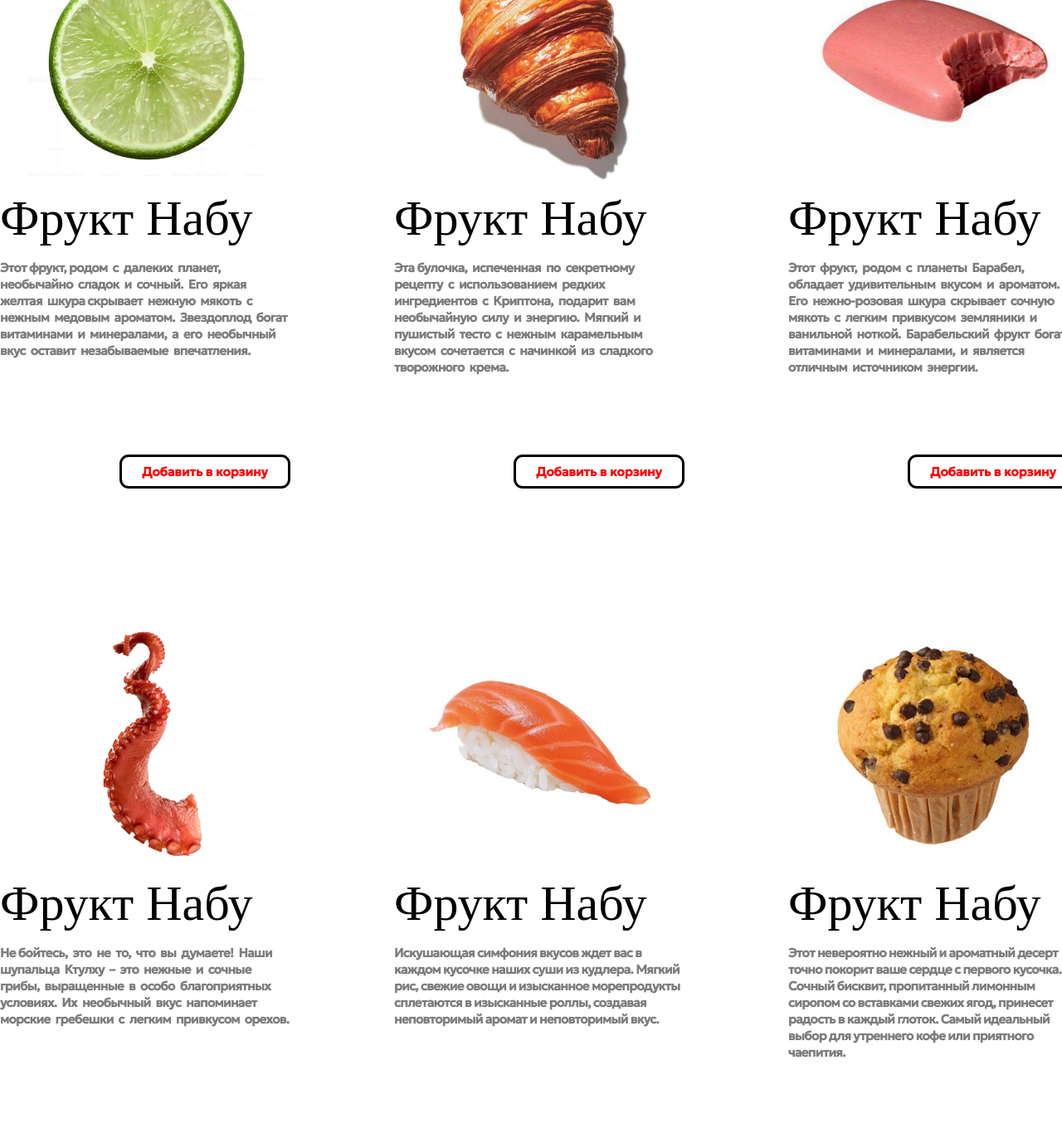
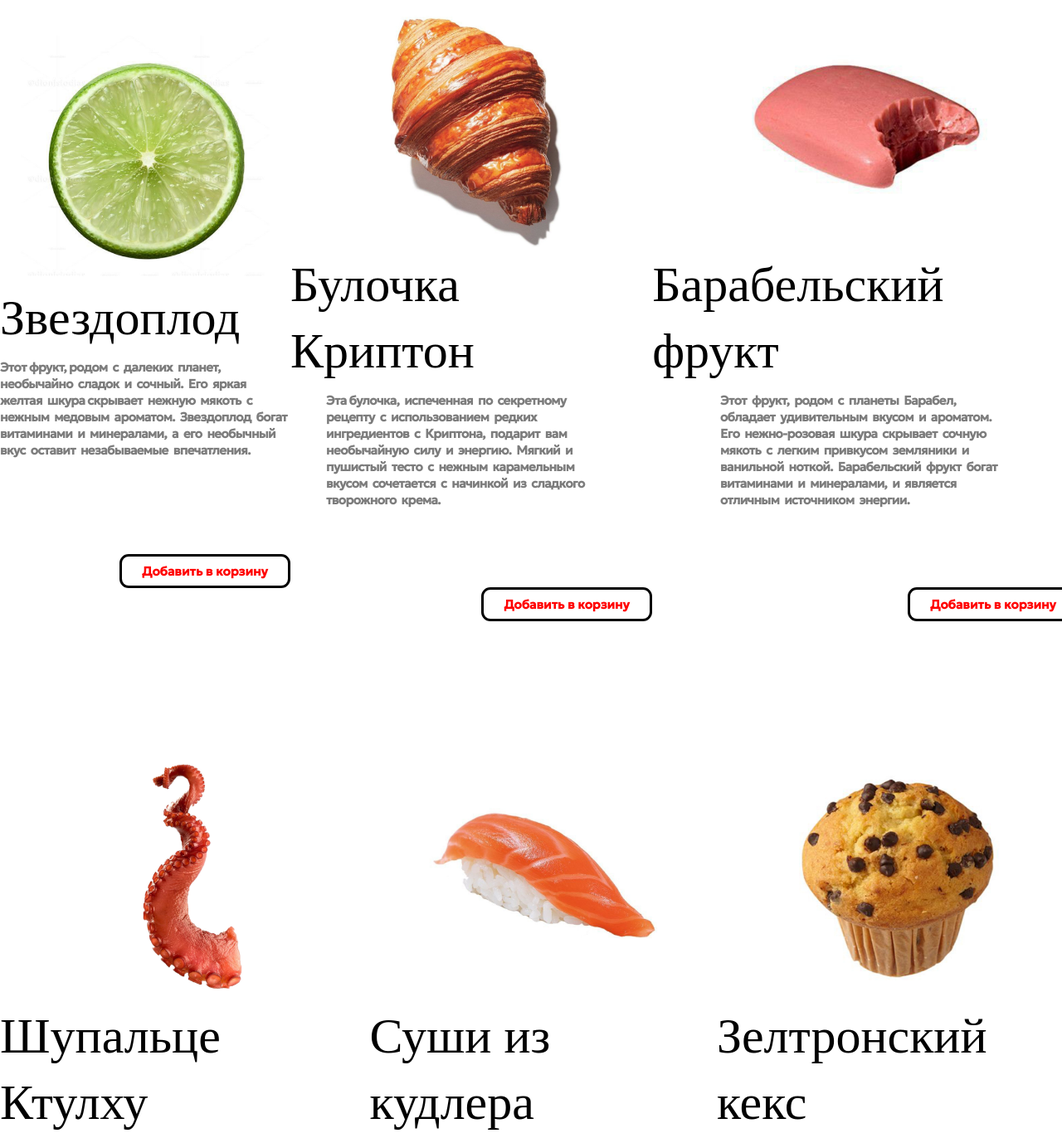
Before and after one commit to m0lekyla/kosmosest, a plain HTML site: page index.html in a window 1280 px wide. Shown: the part 3522-4894 px from the top of the page at 83% size. Drawn offline with nearby package versions, Linux system fonts and the light colour scheme; a script that the page names is missing; a web font is replaced by a local one.

Commit message:
Update index.html

```diff
--- a/index.html
+++ b/index.html
@@ -67,13 +67,13 @@
                         </div>
                         <div class="menu__item">
                             <img class="item__img" src="./img/granat.png" alt="j"></img>
-                            <div class="item__title">Фрукт Набу</div>
+                            <div class="item__title">Гранат с Татуина</div>
                             <div class="item__text">Этот гранат, выращенный под палящим солнцем Татуина, обладает невероятной сладостью и сочностью.  Его  ярко-красный цвет и хрустящая кожура скрывают нежные, сочные зерна, которые  напоминают вкус спелой вишни с легкой кислинкой.</div>
                             <a href="#format" class="item__button">Добавить в корзину</a>
                         </div>
                         <div class="menu__item">
                             <img class="item__img" src="./img/fri.png" alt="j"></img>
-                            <div class="item__title">Фрукт Набу</div>
+                            <div class="item__title">Жареные триффиды</div>
                             <div class="item__text">Не бойтесь, это не те самые кровожадные растения! Наши триффиды - это  нежный, сочный  фрукт с  тонкой кислинкой,  выращенный в  особо благоприятных условиях.  Вкус жареных триффидов  напоминает  сладкую картошку с  нежным  ароматом  земли.</div>
                             <a href="#format" class="item__button">Добавить в корзину</a>
                         </div>
@@ -81,19 +81,19 @@
                     <div class="item__section2">
                         <div class="menu__item">
                                 <img class="item__img" src="./img/lime.png" alt="j"></img>
-                                <div class="item__title">Фрукт Набу</div>
+                                <div class="item__title">Звездоплод</div>
                             <div class="item__text">Этот фрукт, родом  с  далеких  планет,  необычайно  сладок  и  сочный.  Его  яркая  желтая  шкура скрывает  нежную  мякоть  с  нежным  медовым  ароматом.  Звездоплод  богат  витаминами  и  минералами,  а  его  необычный  вкус  оставит  незабываемые  впечатления.</div>
                             <a href="#format" class="item__button">Добавить в корзину</a>
                         </div>
                         <div class="menu__item">
                             <img class="item__img" src="./img/kripton.png" alt="j"></img>
-                            <div class="item__title">Фрукт Набу</div>
+                            <div class="item__title">Булочка Криптон</div>
                             <div class="item__text">Эта булочка,  испеченная  по  секретному  рецепту  с  использованием  редких  ингредиентов  с  Криптона,  подарит  вам  необычайную  силу  и  энергию.  Мягкий  и  пушистый  тесто  с  нежным  карамельным  вкусом  сочетается  с  начинкой  из  сладкого  творожного  крема.</div>
                             <a href="#format" class="item__button">Добавить в корзину</a>
                         </div>
                         <div class="menu__item">
                             <img class="item__img" src="./img/milo.png" alt="j"></img>
-                            <div class="item__title">Фрукт Набу</div>
+                            <div class="item__title">Барабельский фрукт</div>
                             <div class="item__text">Этот  фрукт,  родом  с  планеты  Барабел,  обладает  удивительным  вкусом  и  ароматом.  Его  нежно-розовая  шкура  скрывает  сочную  мякоть  с  легким  привкусом  земляники  и  ванильной  ноткой.  Барабельский  фрукт  богат  витаминами  и  минералами,  и  является  отличным  источником  энергии.</div>
                             <a href="#format" class="item__button">Добавить в корзину</a>
                         </div>
@@ -101,19 +101,19 @@
                     <div class="item__section3">
                         <div class="menu__item">
                             <img class="item__img" src="./img/tentacle.png" alt="j"></img>
-                            <div class="item__title">Фрукт Набу</div>
+                            <div class="item__title">Шупальце Ктулху</div>
                             <div class="item__text">Не бойтесь,  это  не  то,  что  вы  думаете!  Наши  шупальца  Ктулху  –  это  нежные  и  сочные  грибы,  выращенные  в  особо  благоприятных  условиях.  Их  необычный  вкус  напоминает  морские  гребешки  с  легким  привкусом  орехов.</div>
                             <a href="#format" class="item__button">Добавить в корзину</a>
                         </div>
                         <div class="menu__item">
                             <img class="item__img" src="./img/sushi.png" alt="j"></img>
-                            <div class="item__title">Фрукт Набу</div>
+                            <div class="item__title">Суши из кудлера</div>
                             <div class="item__text">Искушающая симфония вкусов ждет вас в каждом кусочке наших суши из кудлера. Мягкий рис, свежие овощи и изысканное морепродукты сплетаются в изысканные роллы, создавая неповторимый аромат и неповторимый вкус. </div>
                             <a href="#format" class="item__button">Добавить в корзину</a>
                         </div>
                         <div class="menu__item">
                             <img class="item__img" src="./img/keks.png" alt="j"></img>
-                            <div class="item__title">Фрукт Набу</div>
+                            <div class="item__title">Зелтронский кекс</div>
                             <div class="item__text">Этот невероятно нежный и ароматный десерт точно покорит ваше сердце с первого кусочка. Сочный бисквит, пропитанный лимонным сиропом со вставками свежих ягод, принесет радость в каждый глоток. Самый идеальный выбор для утреннего кофе или приятного чаепития.</div>
                             <a href="#format" class="item__button">Добавить в корзину</a>
                         </div>
```
